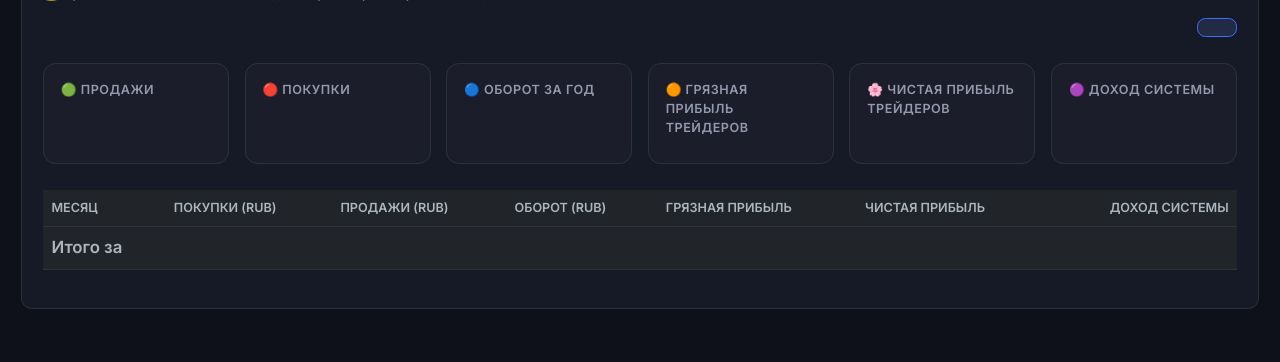
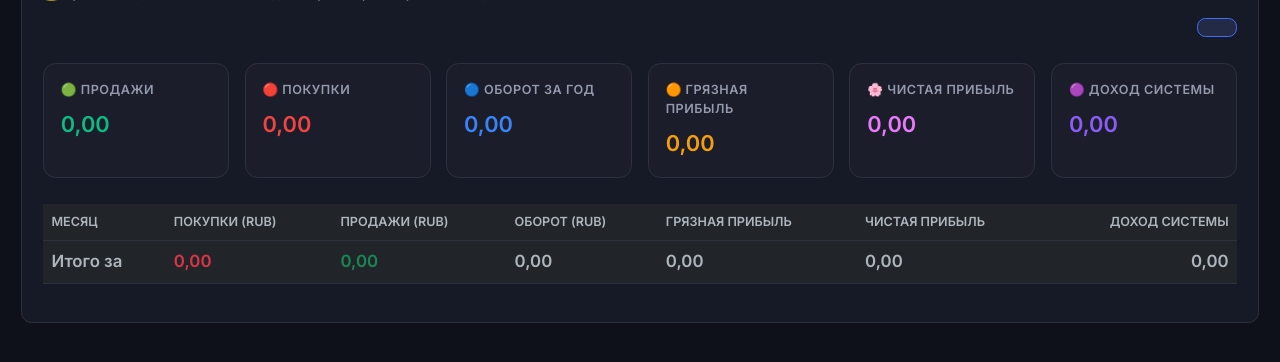
Before and after one commit to ErMe4a/p2p_sys, a Django app: template orders/templates/custom_admin/profit_year.html in a window 1280 px wide. Shown: the part 193-555 px from the top of the page. Run offline with Django 5.2, Linux system fonts and the light colour scheme; the template is opened without the code that fills it, so the values that code supplies are empty.

Commit message:
Вкладка 2026: числа с разделителями тысяч сразу при загрузке, убрано "трейдеров" из карточек
Раньше числа форматировались (пробелы-разделители) только после переключения
валюты — при первой загрузке страница показывала "сырые" Python-числа без
разделителей. Теперь setCurrency('all') вызывается сразу при загрузке,
прогоняя все числа через тот же fmt(), что и переключатель.

```diff
--- a/orders/templates/custom_admin/profit_year.html
+++ b/orders/templates/custom_admin/profit_year.html
@@ -117,11 +117,11 @@
             <div class="value" id="sum-turnover">{{ year_total.all_turnover }}</div>
         </div>
         <div class="summary-card c-gross">
-            <div class="label">🟠 Грязная прибыль трейдеров</div>
+            <div class="label">🟠 Грязная прибыль</div>
             <div class="value" id="sum-gross">{{ year_total.all_gross }}</div>
         </div>
         <div class="summary-card c-net">
-            <div class="label">🌸 Чистая прибыль трейдеров</div>
+            <div class="label">🌸 Чистая прибыль</div>
             <div class="value" id="sum-net">{{ year_total.all_net }}</div>
         </div>
         <div class="summary-card c-income">
@@ -235,5 +235,10 @@
         var year     = document.getElementById('filterYear').value;
         window.location.href = '?year=' + year + '&month=year&exchange=' + exchange + '&bank=' + bank;
     }
+
+    // Сервер рендерит числа "сырыми" (без пробелов-разделителей тысяч) —
+    // сразу прогоняем через тот же fmt(), что и переключатель валюты,
+    // чтобы при первой загрузке страницы всё уже было отформатировано.
+    setCurrency('all');
 </script>
 {% endblock %}
```
